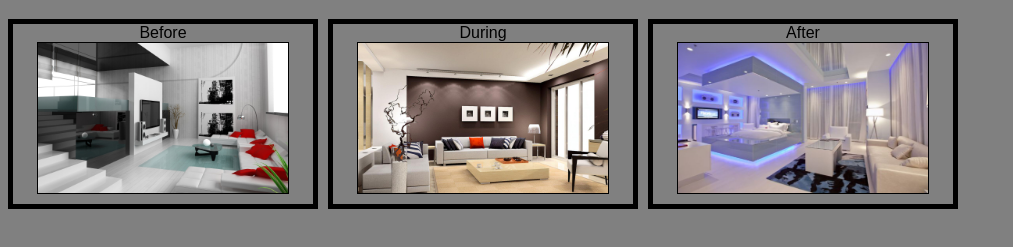
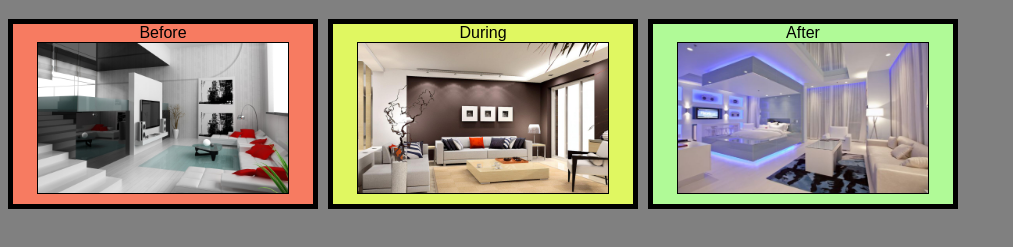
Before and after one commit to crneff84/cupcake_shop, a plain HTML site: page interior_decorator.html in a window 1280 px wide. Shown: the part 61-308 px from the top of the page, without its empty margins (0-1013 px from the left). Drawn offline with Linux system fonts and the light colour scheme.

Commit message:
Added margins and padding to css files

```diff
--- a/css/styles_band.css
+++ b/css/styles_band.css
@@ -37,5 +37,5 @@ body {
 img {
   width: 250px;
   height: auto;
-  border: solid 1px;
+  padding: 5px;
 }
--- a/css/styles_blog.css
+++ b/css/styles_blog.css
@@ -15,6 +15,7 @@ body.about {
 .blog_post {
   border-style: solid;
   border-width: 1px;
+  margin-bottom: 10px;
 }
 .blog_title{
   font-size: 24px;
--- a/css/styles_interior.css
+++ b/css/styles_interior.css
@@ -18,11 +18,32 @@ img {
   margin-bottom: 10px;
 }
 
-.column {
+.column_before {
   width: 300px;
   float: left;
   border: solid 5px;
   margin-right: 10px;
   align-items: center;
   justify-content: center;
+  background-color: #F77B61
 }
+
+.column_during {
+  width: 300px;
+  float: left;
+  border: solid 5px;
+  margin-right: 10px;
+  align-items: center;
+  justify-content: center;
+  background-color: #E0F761
+}
+
+.column_after {
+  width: 300px;
+  float: left;
+  border: solid 5px;
+  margin-right: 10px;
+  align-items: center;
+  justify-content: center;
+  background-color: #B0FA97
+}
--- a/interior_decorator.html
+++ b/interior_decorator.html
@@ -6,17 +6,17 @@
 </head>
 <h1>Portland Interior Decoration</h1>
 <body>
-  <div class=column>
+  <div class=column_before >
     <div class=center>Before</div>
     <img src=img/interior1.jpg>
   </div>
 
-  <div class=column>
+  <div class=column_during>
     <div class=center>During</div>
     <img src=img/interior2.jpg>
   </div>
 
-  <div class=column>
+  <div class=column_after>
     <div class=center>After</div>
     <img src=img/interior3.jpg>
   </div>
```
